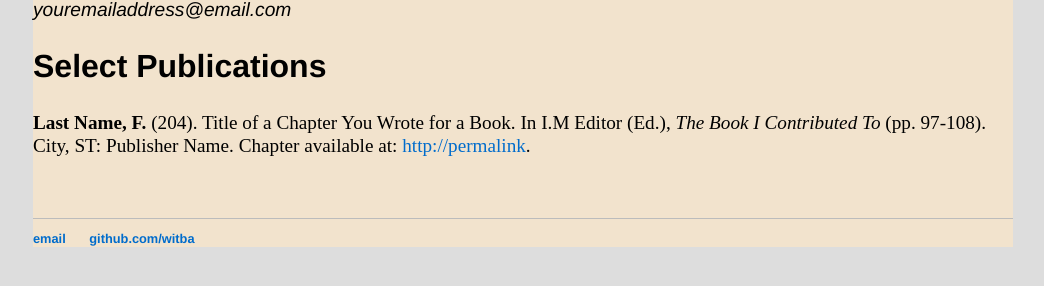
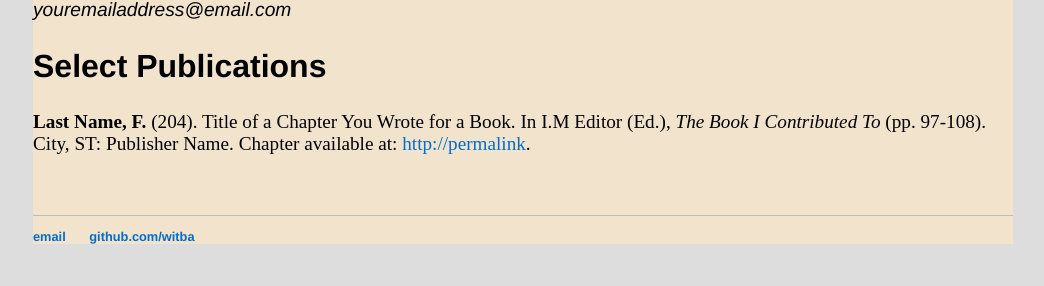
Before and after one commit to witba/witba.github.io, a Jekyll site: the page built from cv/index.html, in a window 1280 px wide. Shown: the part 319-605 px from the top of the page, without its empty margins (117-1161 px from the left). Built offline with Jekyll 4.4.1, drawn with Linux system fonts in a browser that asks for light colours.

Commit message:
Update main.css

```diff
--- a/css/main.css
+++ b/css/main.css
@@ -33,12 +33,9 @@
 
 a { text-decoration: none; color: #006ccc; }
 a:hover { color: #008000; text-decoration: underline; }
+/*a:visited { color: #0066CC; text-decoration: none} */
 
-/*a:link { color: #0055BB; text-decoration: none} */
-/*a:visited { color: #0066CC; text-decoration: none} */
-/*a:active { color: #008000; text-decoration: underline} */
-
-p, ul { font-size: 1em; line-height: 1.2em; color: #000000; }
+/*p, ul { font-size: 1em; line-height: 1.2em; color: #000000; } */
 
 h1, h2, h3, h4 { font-family: 'Helvetica', 'Arial', 'Sans-Serif'; }
 h1 { font-size: 2.5em;  }
```
